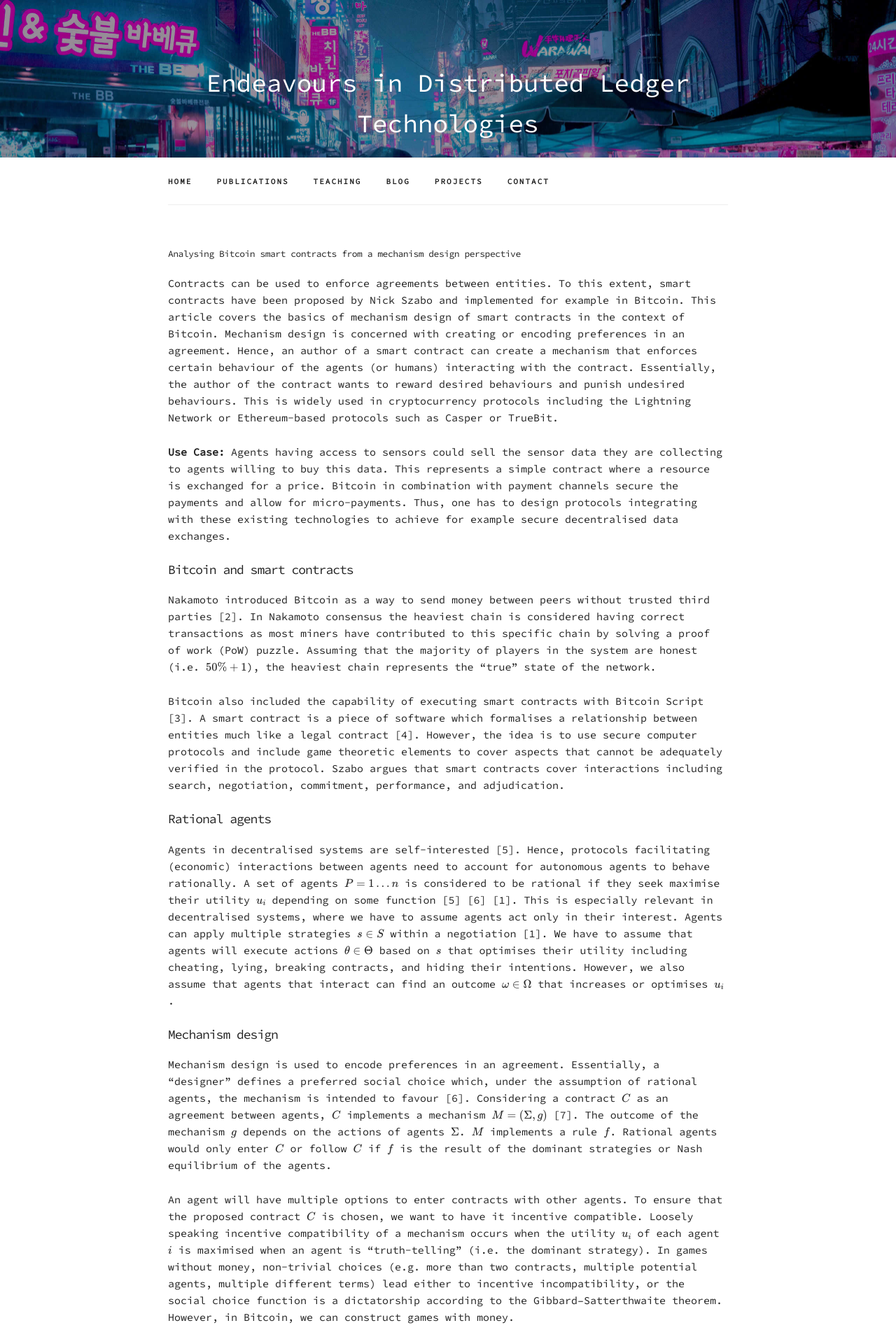
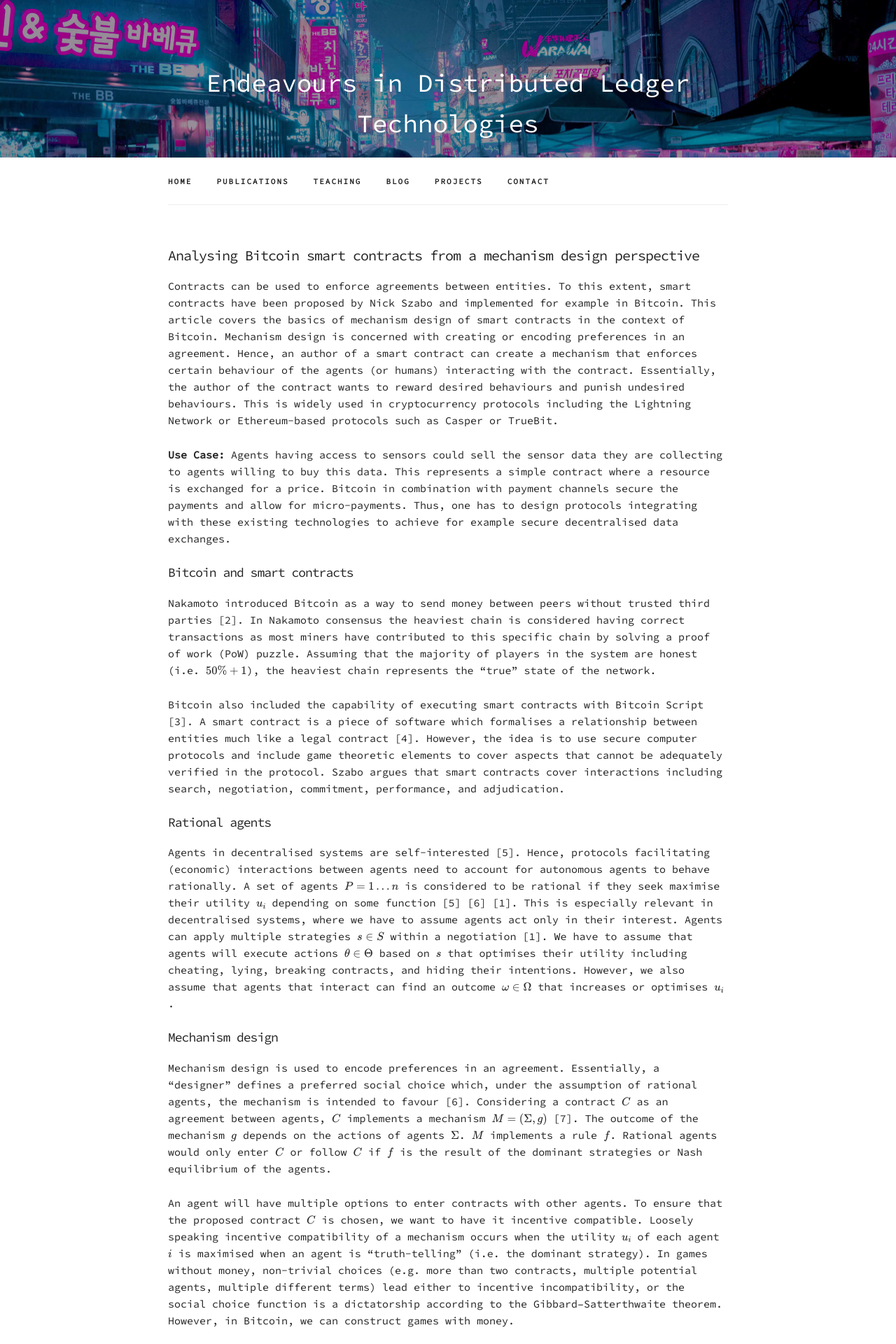
Before and after one commit to nud3l/nud3l.github.io, a Jekyll site: the page built from _posts/2018-09-12-mechanism-design.md, in a window 1280 px wide. Shown: the top 1920 px of the page at 70% size. Built offline with Jekyll 4.4.1, drawn with Linux system fonts in a browser that asks for light colours; nearby versions of some CDN libraries; formulas are drawn with MathJax 3.

Commit message:
fix heading sizes

```diff
--- a/_layouts/mathpost.html
+++ b/_layouts/mathpost.html
@@ -4,7 +4,7 @@ layout: default
 {% include mathjax.html %}
 
 <div class="docs-section">
-  <h5>{{ page.subtitle }} </h5>
+  <h1>{{ page.subtitle }} </h1>
   {{ content }}
 </div>
 
```
